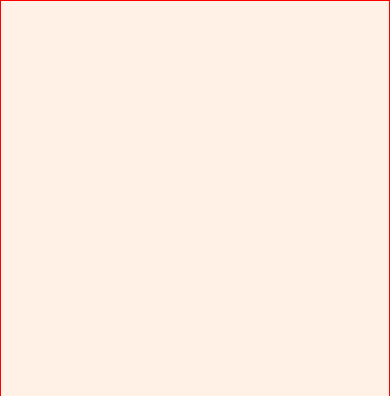
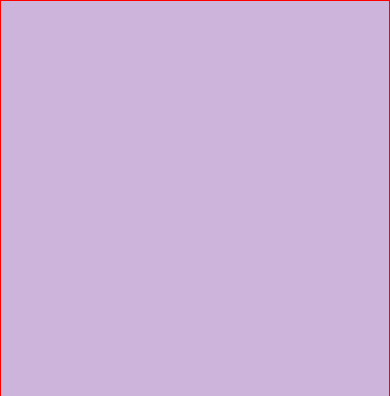
Before and after one commit to lucasjstn/Media-queries-practice, a plain HTML site: page index.html in a window 390 px wide. Shown: the top 396 px of the page. Drawn offline with Linux system fonts and the light colour scheme.

Commit message:
adding breakpoints

```diff
--- a/style.scss
+++ b/style.scss
@@ -2,6 +2,12 @@ $color-1: #cdb4db; //Mobile
 $color-2: #fff1e6; //Mobile
 $color-3: #52b788; //Mobile
 $color-4: #bee1e6; //Mobile
+
+// breakpoints
+$mobile:    576px;
+$tablet:    768px;
+$laptop:    992px;
+$desktop:   1200px;
 
 * {
     margin: 0;
@@ -38,7 +44,7 @@ $color-4: #bee1e6; //Mobile
     font-size: 35px;
 }
 
-@media (max-width: 600px) {
+@media (min-width: $mobile) {
     .container {
         background-color: $color-2;
     }
```
Also changed, not shown: style.css, 1 other file.
